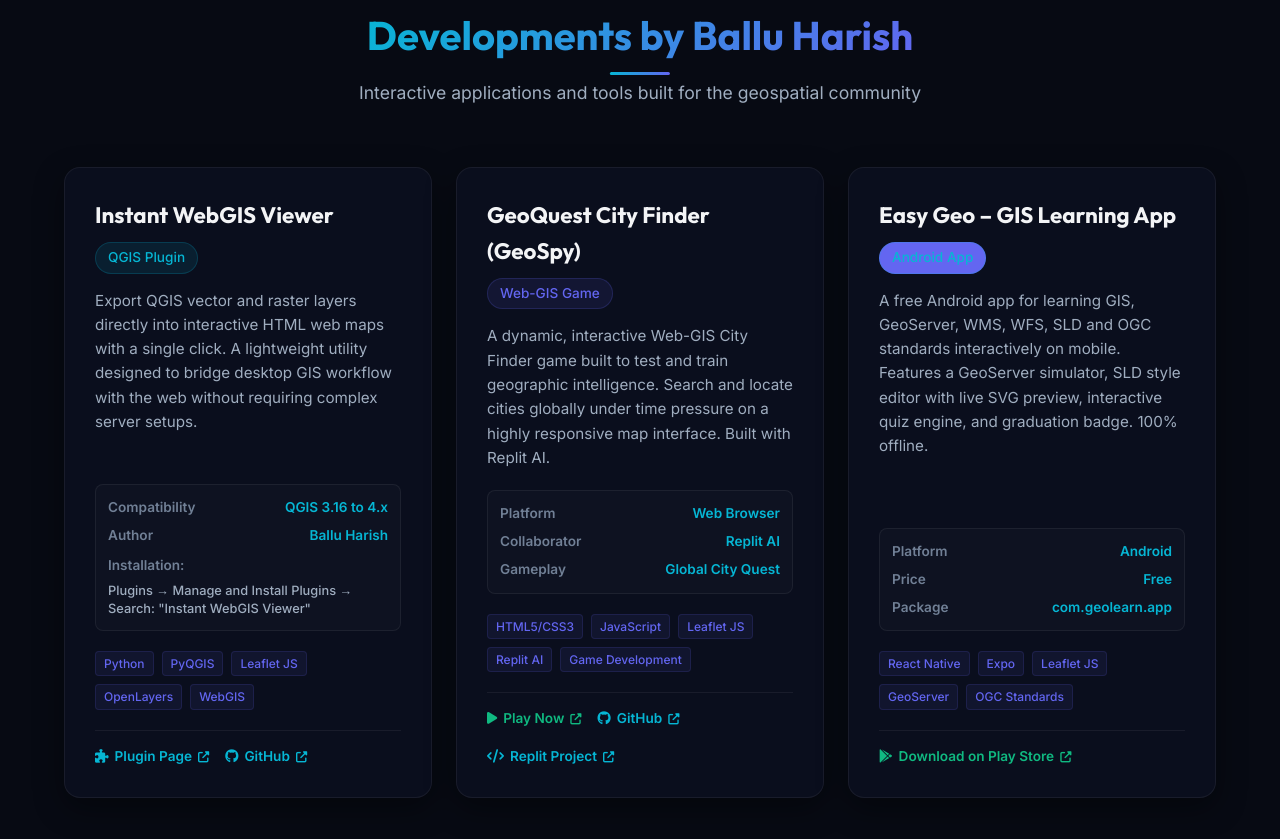
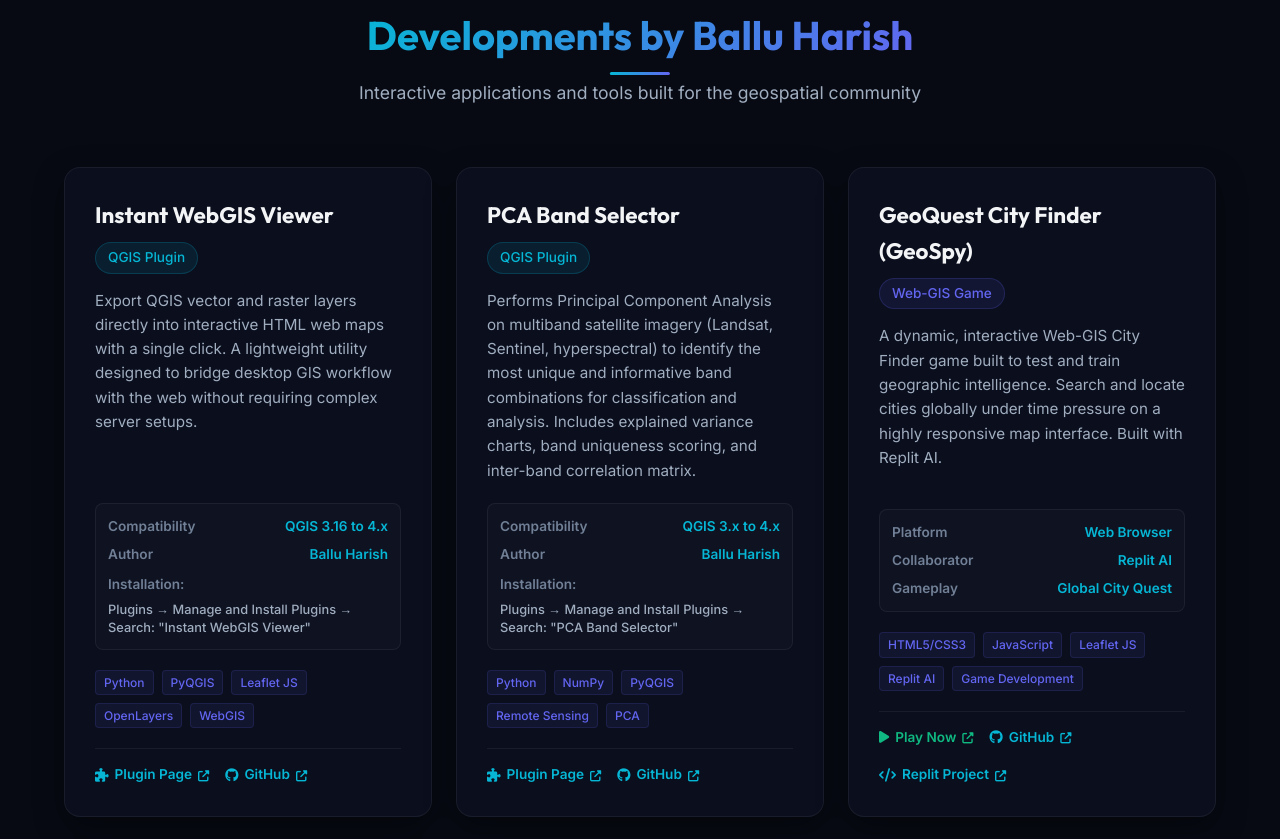
Before and after one commit to HariMSS-WebGIS/Website-Harish, a website: page index.html in a window 1280 px wide. Shown: the part 6201-7040 px from the top of the page. Drawn offline with Linux system fonts and the light colour scheme.

Commit message:
Update index.html

```diff
--- a/index.html
+++ b/index.html
@@ -572,6 +572,49 @@
                         </div>
                     </div>
 
+                    <!-- Project: PCA Band Selector -->
+                    <div class="glass-card project-card">
+                        <div class="project-body">
+                            <h3 class="project-title">PCA Band Selector</h3>
+                            <span class="badge" style="margin-bottom: 15px; width: fit-content;">QGIS Plugin</span>
+                            <p class="project-details">
+                                Performs Principal Component Analysis on multiband satellite imagery (Landsat, Sentinel, hyperspectral) to identify the most unique and informative band combinations for classification and analysis. Includes explained variance charts, band uniqueness scoring, and inter-band correlation matrix.
+                            </p>
+                            <div class="project-specs">
+                                <div class="project-spec-item">
+                                    <span class="project-spec-label">Compatibility</span>
+                                    <span class="project-spec-value">QGIS 3.x to 4.x</span>
+                                </div>
+                                <div class="project-spec-item">
+                                    <span class="project-spec-label">Author</span>
+                                    <span class="project-spec-value">Ballu Harish</span>
+                                </div>
+                                <div class="project-spec-item" style="flex-direction: column; gap: 4px; margin-top: 8px;">
+                                    <span class="project-spec-label" style="margin-bottom: 2px; text-align: left;">Installation:</span>
+                                    <span class="project-spec-value" style="color: var(--text-secondary); font-size: 0.8rem; font-weight: 500; text-align: left; line-height: 1.4;">
+                                        Plugins → Manage and Install Plugins → Search: "PCA Band Selector"
+                                    </span>
+                                </div>
+                            </div>
+                            <div class="project-tech" style="margin-bottom: 20px;">
+                                <span class="timeline-tech">Python</span>
+                                <span class="timeline-tech">NumPy</span>
+                                <span class="timeline-tech">PyQGIS</span>
+                                <span class="timeline-tech">Remote Sensing</span>
+                                <span class="timeline-tech">PCA</span>
+                            </div>
+                            <div class="project-footer">
+                                <a href="https://plugins.qgis.org/plugins/pca_band_selector/" target="_blank" class="project-link">
+                                    <i class="fa-solid fa-puzzle-piece"></i> Plugin Page <i class="fa-solid fa-up-right-from-square" style="font-size: 0.7rem;"></i>
+                                </a>
+                                <a href="https://github.com/HariMSS-WebGIS/pca-band-selector" target="_blank" class="project-link">
+                                    <i class="fa-brands fa-github"></i> GitHub <i class="fa-solid fa-up-right-from-square" style="font-size: 0.7rem;"></i>
+                                </a>
+                            </div>
+                        </div>
+                    </div>
+
+
                     <!-- Project 2: GeoSpy WebGIS Game -->
                     <div class="glass-card project-card">
                         <div class="project-body">
```
